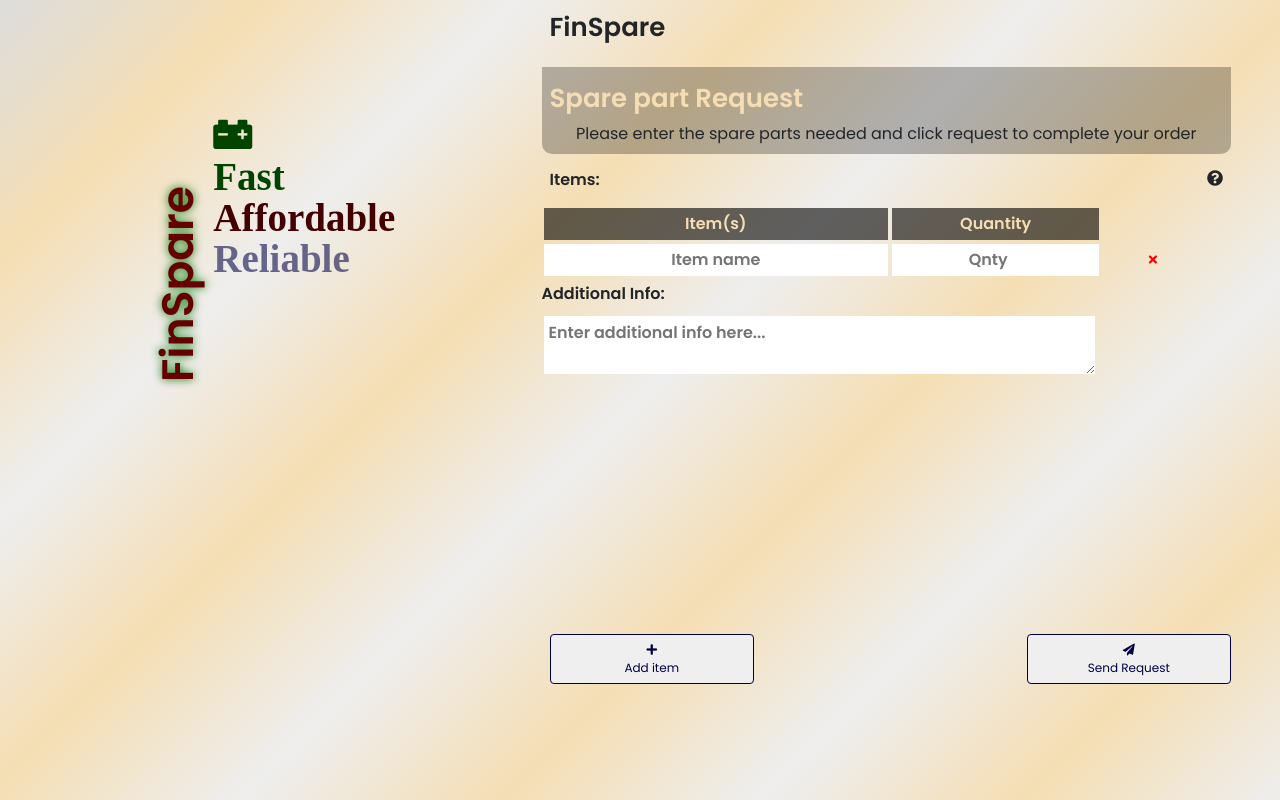
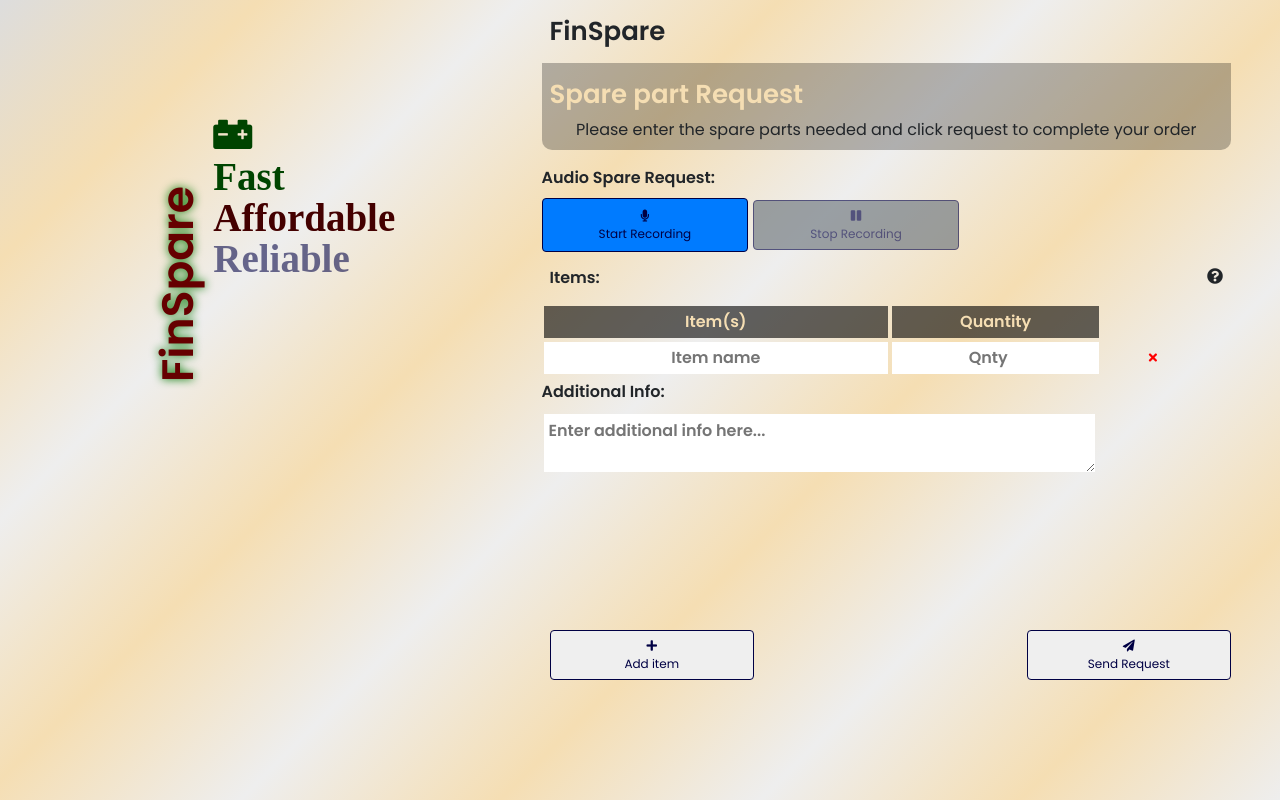
Before and after one commit to odiedo/finspare, a plain HTML site: page request.html in a window 1280 px wide. Drawn offline with Linux system fonts and the light colour scheme.

Commit message:
created different design

```diff
--- a/request.html
+++ b/request.html
@@ -32,10 +32,10 @@
                 <div class="col-md-7" id="driver">
                     <div class="driver">
                         <!-- Alert container -->
+                        <div id="alertContainer" class="container mt-2"></div>
                         <div class="d-flex justify-content-between p-2 mt-1">
                             <h3>FinSpare</h3>
                         </div>
-                        <div id="alertContainer" class="container mt-2"></div>
                         <div class="truck-details p-2 text-center">
                             <h3 class="mt-2 text-left">Spare part Request</h3>
                             <span>Please enter the spare parts needed and click request to complete your order</span>
@@ -44,14 +44,14 @@
                         <div id="phoneNumberDisplay" class="text-left"></div>
                         <form id="requestForm">
                             <div class="form-details">
-                                <!-- <div class="audio-recording mt-3">
+                                <div class="audio-recording mt-3">
                                     <label for="audioMessage" class="font-weight-bold">Audio Spare Request:</label><br>
                                     <button type="button" id="startRecordingBtn" class="btn btn-primary p-2"><i class="fas fa-microphone"></i><br> Start Recording</button>
                                     <button type="button" id="stopRecordingBtn" class="btn btn-secondary" disabled><i class="fas fa-pause"></i> <br> Stop Recording</button>
                                     <br>
                                     <audio id="audioPlayback" controls style="display:none;"></audio>
                                     <input type="hidden" name="audioMessage" id="audioMessage">
-                                </div> -->
+                                </div>
                                 <div class="item-title1 d-flex justify-content-between mt-2 p-2">
                                     <h6 class="font-weight-bold">Items:</h6> <i class="fas fa-question-circle"></i>
                                 </div>
```
